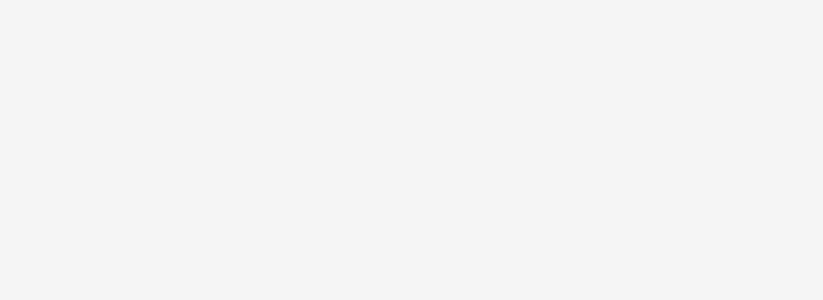
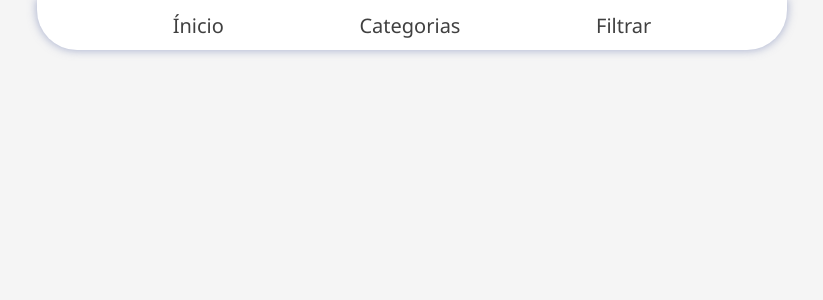
Before and after one commit to Nadno/e-commerce-front-end, a Next.js app: page / in a window 1280 px wide. Shown: the top 300 px of the page, without its empty margins (228-1051 px from the left). Built offline with nearby package versions, Linux system fonts and the light colour scheme.

Commit message:
added Header

```diff
--- a/pages/index.tsx
+++ b/pages/index.tsx
@@ -1,9 +1,10 @@
 import React from 'react';
+import Header from '../src/components/Header';
 
 const IndexPage = () => (
-  <div>
-
-  </div>
+  <>
+    <Header />
+  </>
 )
 
 export default IndexPage
```
